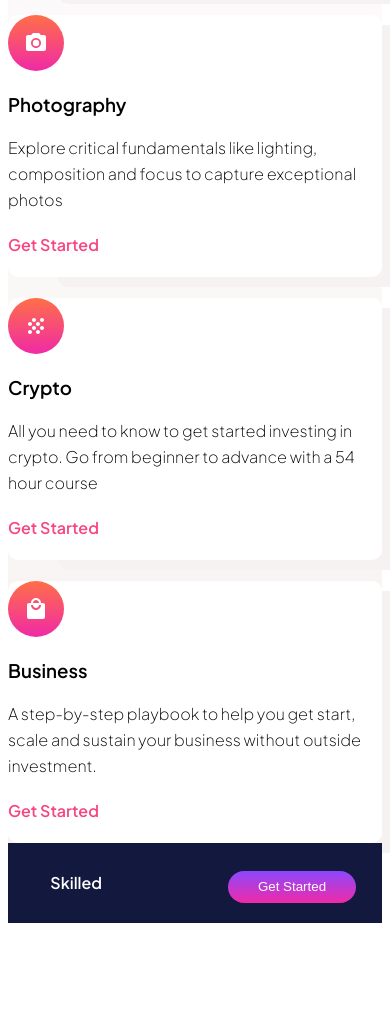
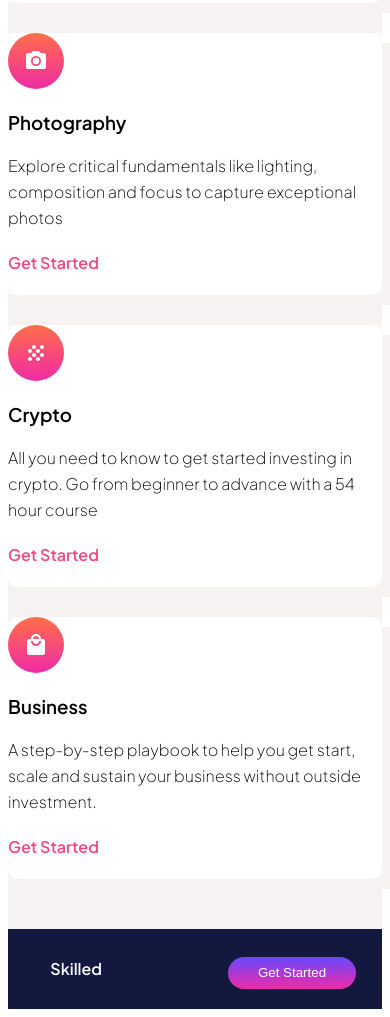
Before and after one commit to dickson-osei/Skilled-e-learning-landing-page, a plain HTML site: page index.html in a window 390 px wide. Shown: the part 1256-2273 px from the top of the page. Before the commit the page ends 2187 px from the top, so only its background shows below. Drawn offline with Linux system fonts and the light colour scheme.

Commit message:
Empty divs added

```diff
--- a/index.html
+++ b/index.html
@@ -31,47 +31,44 @@
     <div class="middle-container">
       <div id="introduction"><h3>Checkout our most popular courses!</h3></div>
     <br>
-
       <div id="animation"><img src="assets/icon-animation.svg" alt="icon-animation">
         <h3> Animation</h3>
         <p class="light-text">Learn the latext animation techniques to create stunning motion designs and captivate your audience</p>
         <h4 class="get-started">Get Started</h4>
       </div>
-      <br>
-
-
+      <div class="div-gaps"></div>
       <div id="design"><img src="assets/icon-design.svg" alt="icon-design">
       <h3>Design</h3>
       <p class="light-text">Create beautiful, usable interface to help shape the future of how the web looks</p>
       <h4 class="get-started">Get Started</h4>
       </div>
-      <br>
-
+      <div class="div-gaps"></div>
       <div id="photography"><img src="assets/icon-photography.svg" alt="icon-photography">
           <h3>Photography</h3>
           <p class="light-text">Explore critical fundamentals like lighting, composition and focus to capture exceptional photos</p>
           <h4 class="get-started">Get Started</h4>
       </div>
-      <br>
-
+      <div class="div-gaps"></div>
       <div id="crypto"><img src="assets/icon-crypto.svg" alt="icon-crypto">
         <h3>Crypto</h3>
         <p class="light-text">All you need to know to get started investing in crypto. Go from beginner to advance with a 54 hour course </p>
         <h4 class="get-started">Get Started</h4>
       </div>
-      <br>
+      <div class="div-gaps"></div>
       <div id="business"><img src="assets/icon-business.svg" alt="icon-business">
         <h3>Business</h3>
         <p class="light-text">A step-by-step playbook to help you get start, scale and sustain your business without outside investment.</p>
         <h4 class="get-started">Get Started</h4>
       </div>
+      <div class="empty-div"></div>
     </div>
 
 
     <div class="inline">
       <footer>Skilled</footer>
-      <input id="try" type="submit" value="Get Started">
+      <input type="submit" value="Get Started">
     </div>
+
 
 
 
--- a/styles.css
+++ b/styles.css
@@ -125,11 +125,11 @@ main{
     position: absolute;
     left:220px;
     bottom:20px;
-    background: linear-gradient(180deg,#8b48ff, #F02AA6);
+    background: linear-gradient(180deg,#6648ff, #F02AA6);
     width:8rem;
     height:2rem;
     border-radius:5rem 5rem 5rem 5rem;
-    border-color:linear-gradient(180deg,rgb(8, 8, 242), #F02AA6);
+    border-color:linear-gradient(180deg,blue, #F02AA6);
     border: thin;
     color: white;
  }
@@ -140,4 +140,13 @@ main{
     bottom:30px;
     font-weight: bold;
  }
+ .empty-div{
+    height: 50px;
+    background-color: #f7f2f2;
+
+ }
+ .div-gaps{
+    height: 30px;
+    background-color: #f7f2f2;
+ }
 }
```
